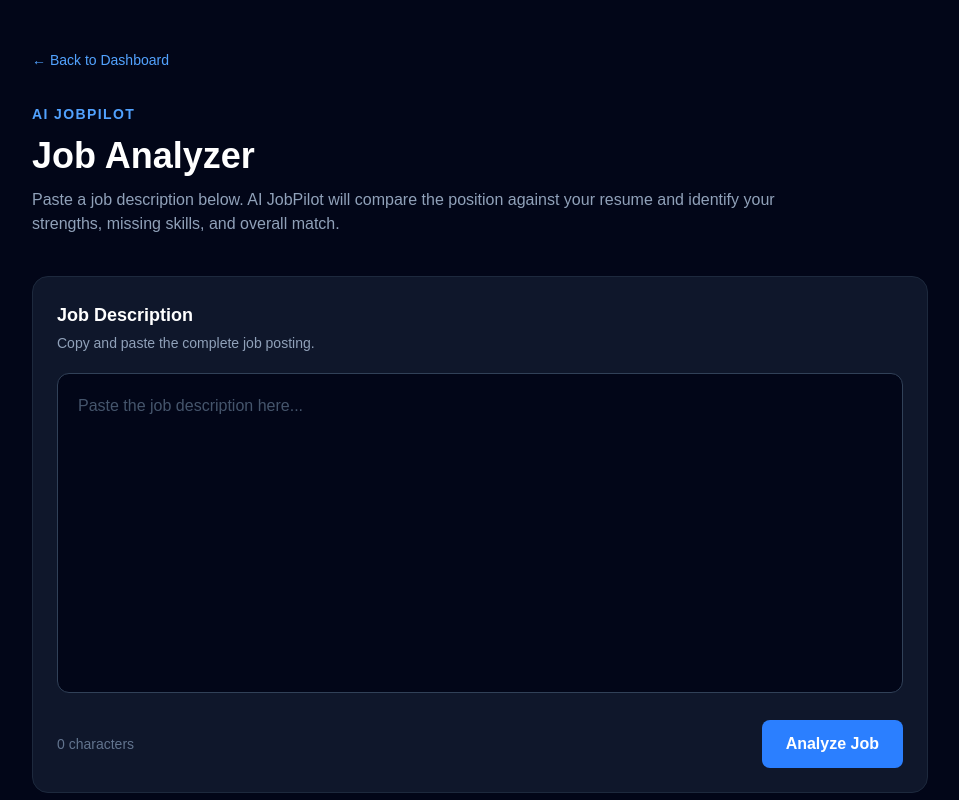
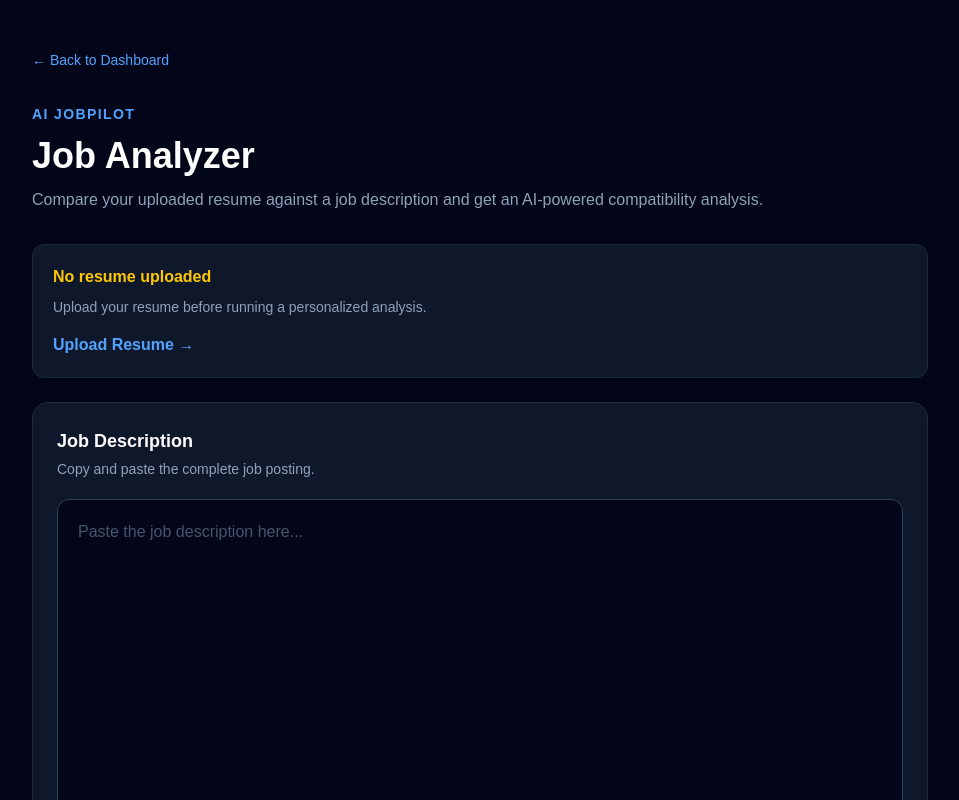
Before and after one commit to trinityray02/ai-jobpilot, a Next.js app: page /job-analyzer in a window 1280 px wide. Shown: the top 800 px of the page, without its empty margins (160-1119 px from the left). Built offline with nearby package versions, Linux system fonts and the light colour scheme.

Commit message:
Connect resume data to personalized AI job analysis

```diff
--- a/app/api/analyze-job/route.ts
+++ b/app/api/analyze-job/route.ts
@@ -8,11 +8,19 @@
 export async function POST(request: Request) {
   try {
     const body = await request.json();
-    const { jobDescription } = body;
+
+    const { jobDescription, resumeText } = body;
 
     if (!jobDescription || !jobDescription.trim()) {
       return NextResponse.json(
         { error: "Job description is required." },
+        { status: 400 }
+      );
+    }
+
+    if (!resumeText || !resumeText.trim()) {
+      return NextResponse.json(
+        { error: "Resume text is required." },
         { status: 400 }
       );
     }
@@ -24,20 +32,16 @@
         {
           role: "system",
           content: `
-You are an AI career assistant.
+You are an AI resume and job matching assistant.
 
-Your job is to analyze job descriptions and return structured JSON.
+Compare the candidate's resume against the job description.
 
-The candidate currently has experience with:
-- TypeScript
-- React
-- Node.js
-- Git
-- REST APIs
-- Python
-- PostgreSQL
+Only count a skill as detected when there is reasonable evidence of it
+in the resume.
 
-Return ONLY valid JSON using this exact structure:
+Do not assume the candidate has skills that are not present in the resume.
+
+Return ONLY valid JSON in exactly this structure:
 
 {
   "matchScore": 0,
@@ -48,28 +52,46 @@
 
 Rules:
 
-- matchScore must be a number between 0 and 100.
-- detectedSkills must contain relevant skills the candidate has.
-- missingSkills must contain important skills required by the job that the candidate does not have.
-- recommendations must contain exactly 3 useful recommendations.
-- Do not return markdown.
-- Do not use backticks.
-- Do not include explanations outside the JSON.
+- matchScore must be an integer from 0 to 100.
+- Base the score on relevant skills, experience, tools, technologies,
+  education, and qualifications.
+- detectedSkills should contain important job requirements that are
+  supported by the resume.
+- missingSkills should contain important job requirements that are not
+  clearly supported by the resume.
+- recommendations must contain exactly 3 specific ways the candidate
+  could strengthen their application.
+- Do not invent candidate experience.
+- Do not include markdown.
+- Do not include backticks.
+- Do not include text outside the JSON.
           `,
         },
         {
           role: "user",
-          content: jobDescription,
+          content: `
+CANDIDATE RESUME:
+
+${resumeText}
+
+----------------------------
+
+JOB DESCRIPTION:
+
+${jobDescription}
+          `,
         },
       ],
 
-      temperature: 0.2,
+      temperature: 0.1,
+
       response_format: {
         type: "json_object",
       },
     });
 
-    const text = completion.choices[0]?.message?.content;
+    const text =
+      completion.choices[0]?.message?.content;
 
     if (!text) {
       throw new Error("AI returned an empty response.");
@@ -86,7 +108,8 @@
 
     return NextResponse.json(
       {
-        error: "AI analysis failed. Please try again.",
+        error:
+          "AI analysis failed. Please try again.",
       },
       { status: 500 }
     );
--- a/app/job-analyzer/page.tsx
+++ b/app/job-analyzer/page.tsx
@@ -1,6 +1,6 @@
 "use client";
 
-import { useState } from "react";
+import { useEffect, useState } from "react";
 
 type Analysis = {
   matchScore: number;
@@ -11,10 +11,30 @@
 
 export default function JobAnalyzer() {
   const [jobDescription, setJobDescription] = useState("");
+  const [resumeText, setResumeText] = useState("");
+  const [resumeFileName, setResumeFileName] = useState("");
   const [analysis, setAnalysis] = useState<Analysis | null>(null);
   const [loading, setLoading] = useState(false);
 
+  useEffect(() => {
+    const savedResume = localStorage.getItem("resumeText");
+    const savedFileName = localStorage.getItem("resumeFileName");
+
+    if (savedResume) {
+      setResumeText(savedResume);
+    }
+
+    if (savedFileName) {
+      setResumeFileName(savedFileName);
+    }
+  }, []);
+
   async function handleAnalyze() {
+    if (!resumeText) {
+      alert("Please upload your resume before analyzing a job.");
+      return;
+    }
+
     if (!jobDescription.trim()) {
       alert("Please paste a job description first.");
       return;
@@ -31,6 +51,7 @@
         },
         body: JSON.stringify({
           jobDescription,
+          resumeText,
         }),
       });
 
@@ -65,16 +86,54 @@
             AI JobPilot
           </p>
 
-          <h1 className="mt-3 text-4xl font-bold">Job Analyzer</h1>
+          <h1 className="mt-3 text-4xl font-bold">
+            Job Analyzer
+          </h1>
 
           <p className="mt-3 max-w-3xl text-slate-400">
-            Paste a job description below. AI JobPilot will compare the
-            position against your resume and identify your strengths, missing
-            skills, and overall match.
+            Compare your uploaded resume against a job description and get
+            an AI-powered compatibility analysis.
           </p>
         </div>
 
-        <div className="mt-10 rounded-2xl border border-slate-800 bg-slate-900 p-6">
+        <div className="mt-8 rounded-xl border border-slate-800 bg-slate-900 p-5">
+          {resumeText ? (
+            <div className="flex flex-wrap items-center justify-between gap-4">
+              <div>
+                <p className="text-sm text-slate-400">
+                  Resume loaded
+                </p>
+
+                <p className="mt-1 font-semibold">
+                  📄 {resumeFileName || "Uploaded Resume"}
+                </p>
+              </div>
+
+              <span className="rounded-full bg-green-500/10 px-3 py-1 text-sm font-medium text-green-400">
+                ✓ Ready for analysis
+              </span>
+            </div>
+          ) : (
+            <div>
+              <p className="font-semibold text-yellow-400">
+                No resume uploaded
+              </p>
+
+              <p className="mt-2 text-sm text-slate-400">
+                Upload your resume before running a personalized analysis.
+              </p>
+
+              <a
+                href="/resume"
+                className="mt-4 inline-block font-semibold text-blue-400 hover:text-blue-300"
+              >
+                Upload Resume →
+              </a>
+            </div>
+          )}
+        </div>
+
+        <div className="mt-6 rounded-2xl border border-slate-800 bg-slate-900 p-6">
           <label
             htmlFor="jobDescription"
             className="text-lg font-semibold"
@@ -89,7 +148,9 @@
           <textarea
             id="jobDescription"
             value={jobDescription}
-            onChange={(event) => setJobDescription(event.target.value)}
+            onChange={(event) =>
+              setJobDescription(event.target.value)
+            }
             placeholder="Paste the job description here..."
             className="mt-5 min-h-80 w-full resize-none rounded-xl border border-slate-700 bg-slate-950 p-5 text-white outline-none placeholder:text-slate-600 focus:border-blue-500"
           />
@@ -101,10 +162,12 @@
 
             <button
               onClick={handleAnalyze}
-              disabled={loading}
+              disabled={loading || !resumeText}
               className="rounded-lg bg-blue-500 px-6 py-3 font-semibold hover:bg-blue-600 disabled:cursor-not-allowed disabled:opacity-50"
             >
-              {loading ? "Analyzing..." : "Analyze Job"}
+              {loading
+                ? "Analyzing Resume + Job..."
+                : "Analyze Job"}
             </button>
           </div>
         </div>
@@ -112,7 +175,9 @@
         {analysis && (
           <div className="mt-8 space-y-6">
             <div className="rounded-2xl border border-slate-800 bg-slate-900 p-6">
-              <p className="text-sm text-slate-400">Match Score</p>
+              <p className="text-sm text-slate-400">
+                Resume Match Score
+              </p>
 
               <p className="mt-2 text-5xl font-bold text-blue-400">
                 {analysis.matchScore}%
@@ -130,10 +195,12 @@
 
             <div className="grid gap-6 md:grid-cols-2">
               <div className="rounded-2xl border border-slate-800 bg-slate-900 p-6">
-                <h2 className="text-xl font-semibold">Detected Skills</h2>
+                <h2 className="text-xl font-semibold">
+                  Matching Skills
+                </h2>
 
                 <p className="mt-2 text-sm text-slate-400">
-                  Skills that match the position.
+                  Relevant skills found in your resume.
                 </p>
 
                 <div className="mt-4 flex flex-wrap gap-2">
@@ -149,10 +216,12 @@
               </div>
 
               <div className="rounded-2xl border border-slate-800 bg-slate-900 p-6">
-                <h2 className="text-xl font-semibold">Missing Skills</h2>
+                <h2 className="text-xl font-semibold">
+                  Missing Skills
+                </h2>
 
                 <p className="mt-2 text-sm text-slate-400">
-                  Skills worth strengthening or highlighting.
+                  Important requirements not clearly found in your resume.
                 </p>
 
                 <div className="mt-4 flex flex-wrap gap-2">
@@ -174,7 +243,7 @@
               </h2>
 
               <p className="mt-2 text-sm text-slate-400">
-                Ways to strengthen your application for this position.
+                Ways to strengthen your application for this role.
               </p>
 
               <ul className="mt-5 space-y-4">
--- a/app/resume/page.tsx
+++ b/app/resume/page.tsx
@@ -67,9 +67,12 @@
 
       setResumeText(data.resumeText);
 
-      setMessage(
-        `Resume processed successfully: ${data.fileName}`
-      );
+localStorage.setItem("resumeText", data.resumeText);
+localStorage.setItem("resumeFileName", data.fileName);
+
+setMessage(
+  `Resume processed successfully: ${data.fileName}`
+);
     } catch (error) {
       console.error(error);
       setMessage("Unable to upload resume.");
```
